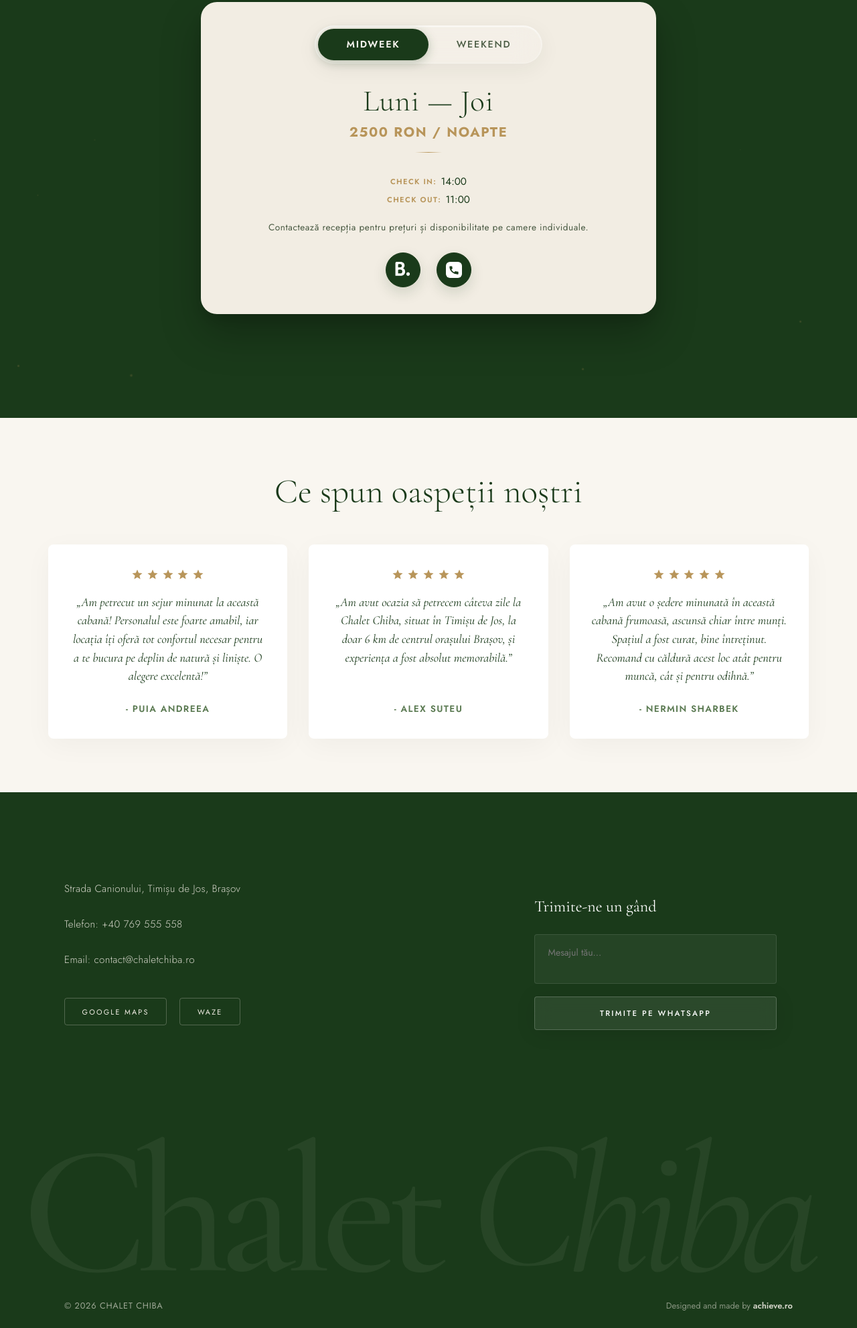
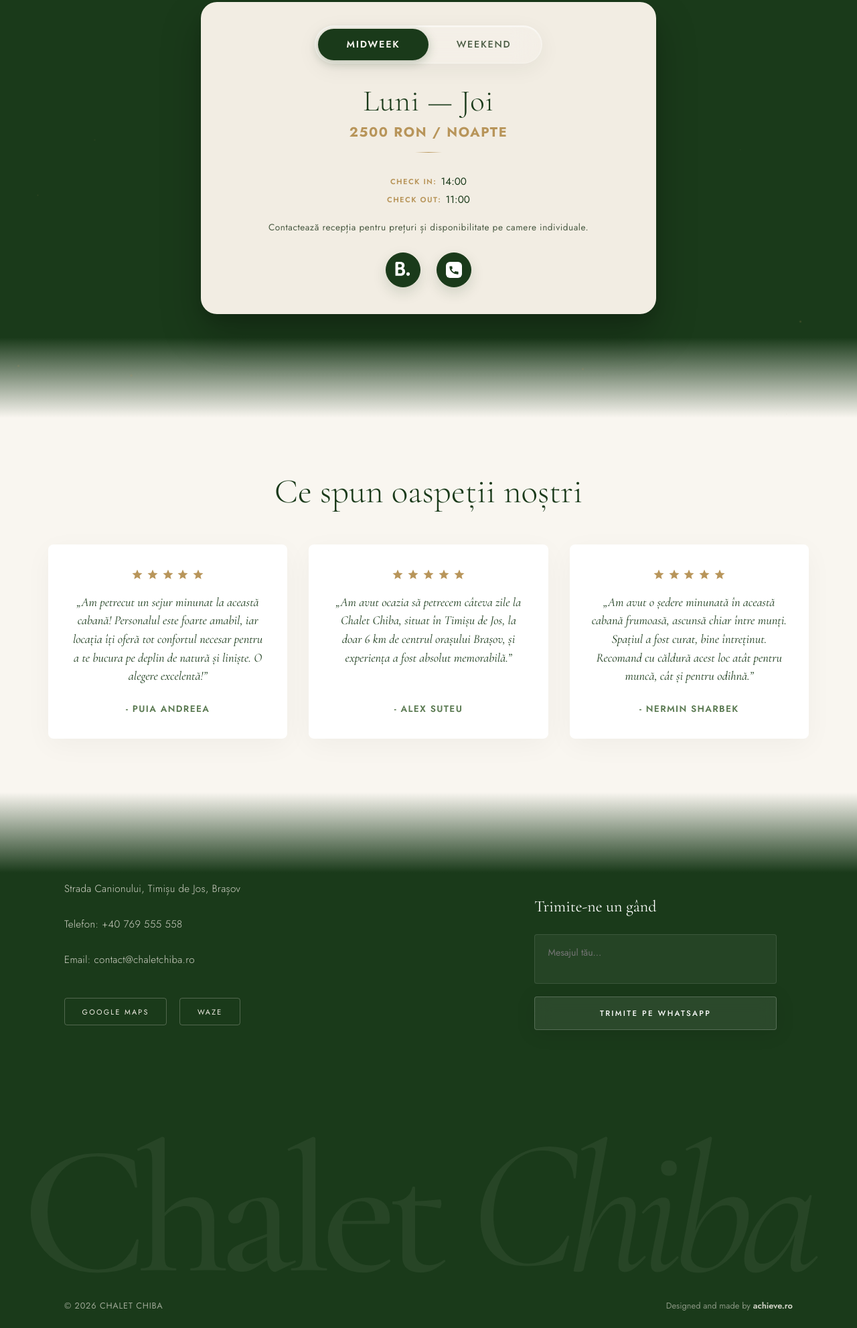
Before and after one commit to diaadiana/Chalet-Chiba, an Astro site: page / in a window 1280 px wide. Shown: the part 4176-6159 px from the top of the page at 67% size. Built offline with nearby package versions, Linux system fonts and the light colour scheme; Astro itself is replaced by a stand-in of ours.

Commit message:
Smooth out hard background cuts between Gallery, Reservations, Reviews and Contact sections

```diff
--- a/src/styles/global.css
+++ b/src/styles/global.css
@@ -1063,7 +1063,7 @@ nav.sc .nav-r {
   align-items: center;
   justify-content: center;
   padding: 4rem 2rem; /* Adjusted padding to ensure it fits without clipping */
-  background: var(--forest);
+  background: linear-gradient(to bottom, var(--off) 0%, var(--forest) 15%, var(--forest) 85%, var(--off) 100%);
   position: relative;
 }
 
@@ -1465,7 +1465,7 @@ nav.sc .nav-r {
   align-items: center;
   justify-content: flex-start;
   padding: 4rem 6rem 5rem; /* added bottom padding */
-  background: var(--forest);
+  background: linear-gradient(to bottom, var(--off) 0%, var(--forest) 15%, var(--forest) 100%);
   color: #F5F0E8;
   position: relative;
   overflow: hidden;
```
